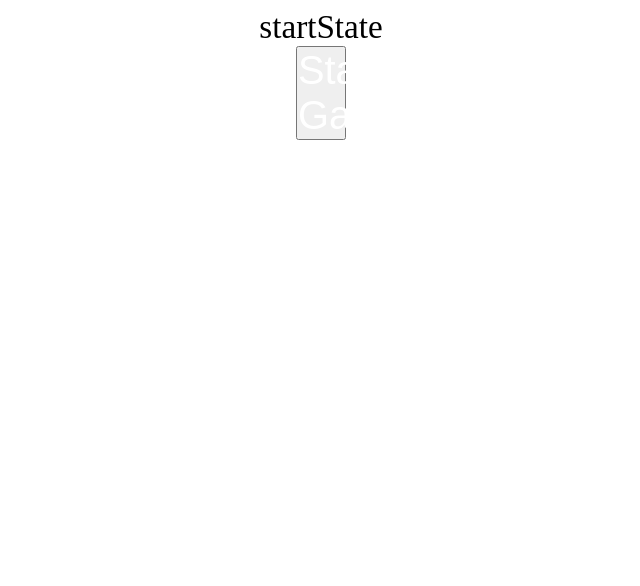
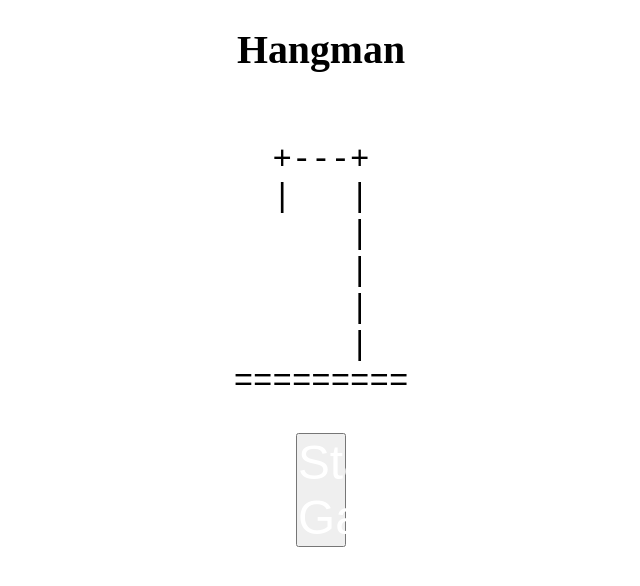
Before and after one commit to Darekor/hangman, a React (Vite) app: page / in a window 1280 px wide. Shown: the top 586 px of the page, without its empty margins (319-959 px from the left). Built offline with nearby package versions, Linux system fonts and the light colour scheme.

Commit message:
Improve different components and state handling

```diff
--- /dev/null
+++ b/src/EndWindow.jsx
@@ -0,0 +1,16 @@
+function EndWindow({win,word, onRestart}){
+
+    function getText(){
+        return (win?"You win":"You lose")
+    }
+
+        return (
+        <div>
+            <h2>The word:{word}</h2>
+            <p>{getText()}</p>
+            <button onClick={onRestart}>Try Again</button>
+        </div>
+    )
+}
+
+export default EndWindow
--- a/src/Hangman.jsx
+++ b/src/Hangman.jsx
@@ -1,12 +1,14 @@
 import { useState, useRef, useEffect} from "react"
 import HangmanImage from "./HangmanImage";
 import WordDisplay from "./WordDisplay";
-import LetterButton from "./LetterButton";
 import LetterButtonContainer from "./LetterButtonContainer";
+import StartWindow from "./StartWindow";
+import EndWindow from "./EndWindow";
+import LoadingWindow from "./LoadingWindow";
 
 function Hangman(){
 
-    const word = useRef("squirrel")
+    const word = useRef()
     const [mistakes, setMistakes] = useState(0);
     const [partialWord,setPartialWord] = useState(["_","_","_","_","_","_","_","_"])
     const [letters,setLetters] = useState(Array(26).fill(0))
@@ -49,28 +51,10 @@ function Hangman(){
         setLetters(Array(26).fill(0));
         setPartialWord(Array(word.current.length).fill('_'));
         setGameState("gameState");
+        setMistakes(0);
     }
 
-    function fillPartialWord(pw,indices,letter){
-        return pw.map((value,index)=>
-            {
-                if (indices.indexOf(index)!==-1){
-                    return letter;
-                }
-                return value;
-            })
-    }
 
-    function generateButtons(){
-        const res = []
-        for (let index = 0; index < letters.length; index++) {
-            res.push(<LetterButton key={index}
-                                   letterIndex={index}
-                                   letterVal={letters[index]}
-                                   handleClick={()=>handleButtonClick(String.fromCharCode(97+index))}/>)
-        }
-        return res;
-    }
 
     function handleButtonClick(letter){
         const indices = findIndices(letter);
@@ -101,30 +85,44 @@ function Hangman(){
                 else{
                     return val;
                 }
-    }))}
-
+            }))
         }
 
+        function fillPartialWord(pw,indices,letter){
+            return pw.map((value,index)=>
+                {
+                    if (indices.indexOf(index)!==-1){
+                        return letter;
+                    }
+                    return value;
+                })
+        }
+    }
+
+    function chooseComponent(){
         if (gameState==="startState"){
             return(
-            <div>
-                {gameState}
+                <StartWindow onStart={()=>getRandomWord(8)}></StartWindow>
+            )}
+        else if (gameState==="loadingState"){
+            return(<LoadingWindow></LoadingWindow>)
+        }
+        else if (gameState==="gameState"){
+            return(<div>
+                <WordDisplay partialWord={partialWord}></WordDisplay>
                 <br />
-                <button onClick={()=>getRandomWord(8)}>Start Game</button>
-            </div>
-        )
+                <LetterButtonContainer letters={letters} handleButtonClick={handleButtonClick}></LetterButtonContainer>
+            </div>)
         }
+        return(<EndWindow word={word.current} win={gameState==="winState"} onRestart={()=>getRandomWord(8)}></EndWindow>)
+    }
+
 
     return(
         <div>
-            {gameState}
-            <button onClick={()=>getRandomWord(8)}>Restart</button>
+            <h1>Hangman</h1>
             <HangmanImage mistakes={mistakes}/>
-            <div>
-                <WordDisplay partialWord={partialWord} mistakes={mistakes} gameState={gameState}/>
-                <br/>
-                <LetterButtonContainer letters={letters} handleButtonClick={handleButtonClick} />
-            </div>
+            {chooseComponent()}
         </div>
     )
 }
--- /dev/null
+++ b/src/LoadingWindow.jsx
@@ -0,0 +1,9 @@
+function LoadingWindow() {
+    return(
+        <div>
+            SPINNER
+        </div>
+    )
+}
+
+export default LoadingWindow
--- /dev/null
+++ b/src/StartWindow.jsx
@@ -0,0 +1,9 @@
+function StartWindow({onStart}) {
+    return(
+        <div>
+            <button onClick={onStart}>Start Game</button>
+        </div>
+    )
+}
+
+export default StartWindow
--- a/src/WordDisplay.jsx
+++ b/src/WordDisplay.jsx
@@ -1,10 +1,6 @@
 import { useState } from "react"
 
-function WordDisplay({partialWord, mistakes,gameState}){
-
-    if(gameState==="loadingState"){
-        return(<div>LOADING</div>)
-    }
+function WordDisplay({partialWord}){
 
     return(
         <div>{partialWord.join(' ')}</div>
```
Also changed, not shown: src/GameWindow.jsx (added, +7 -0 lines). Lines whose indentation alone changed are shown as unchanged.
